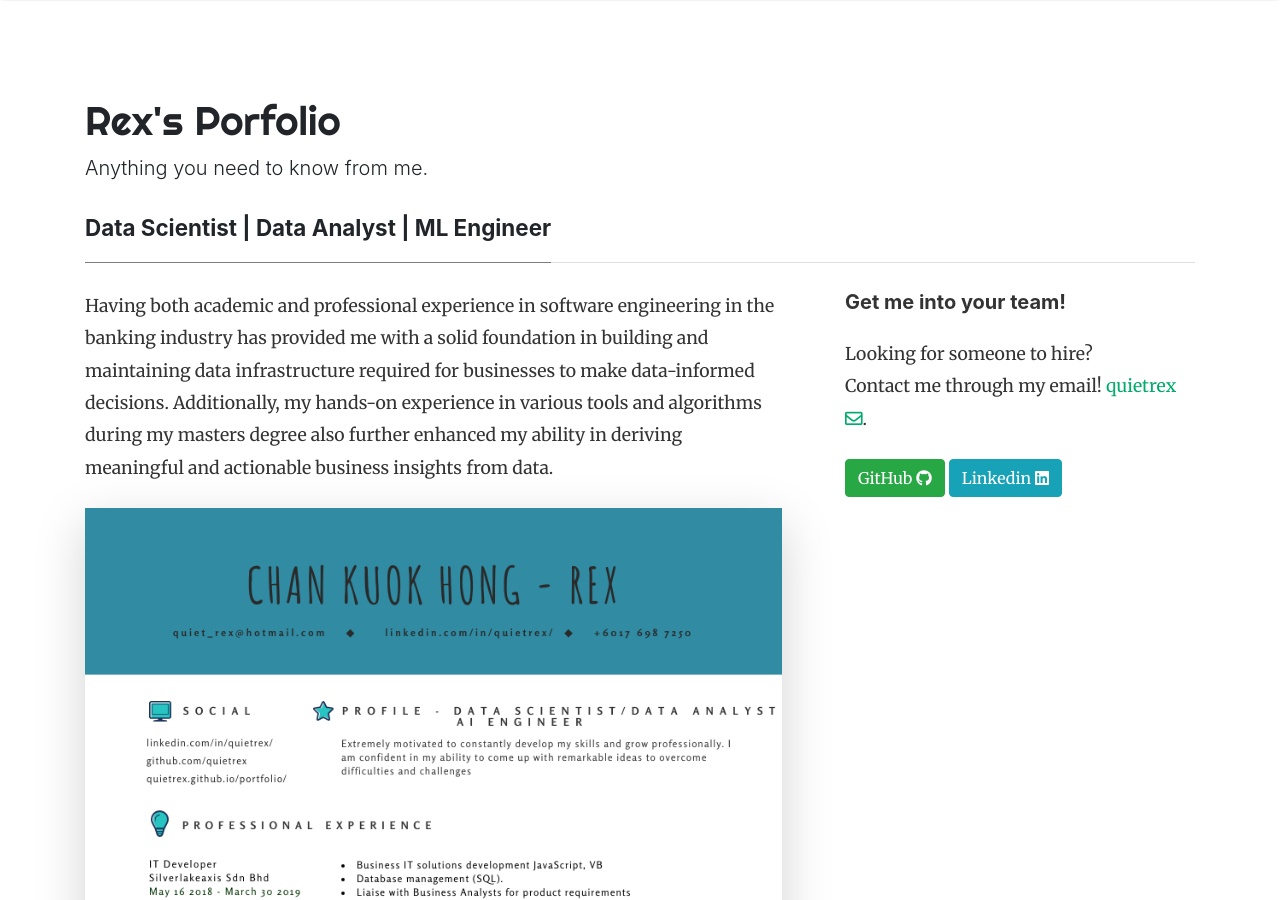
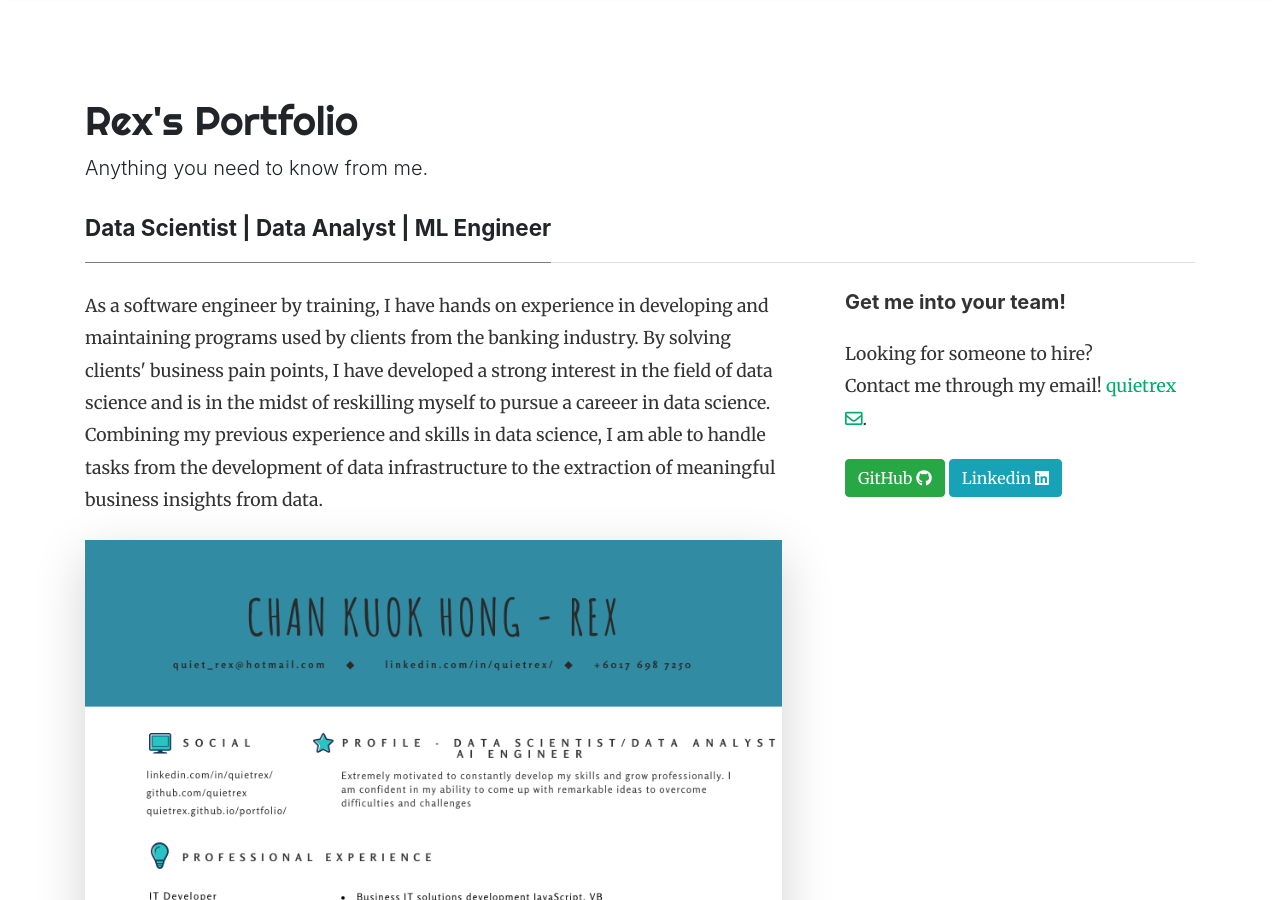
Before and after one commit to quietrex/quietrex.github.io, a Jekyll site: the page index.html, which Jekyll copies as it is, in a window 1280 px wide and 900 px high. Built offline with Jekyll 4.4.1, drawn with Linux system fonts in a browser that asks for light colours; nearby versions of some CDN libraries.

Commit message:
Update index.html

```diff
--- a/index.html
+++ b/index.html
@@ -108,7 +108,7 @@
 <!-- Site Title
 ================================================== -->
 <div class="mainheading">
-    <h1 class="sitetitle">Rex's Porfolio</h1>
+    <h1 class="sitetitle">Rex's Portfolio</h1>
     <p class="lead">
         Anything you need to know from me.
     </p>
@@ -127,7 +127,7 @@
     <div class="row justify-content-between">
 <div class="col-md-8 pr-5">
 
-<p>Having both academic and professional experience in software engineering in the banking industry has provided me with a solid foundation in building and maintaining data infrastructure required for businesses to make data-informed decisions. Additionally, my hands-on experience in various tools and algorithms during my masters degree also further enhanced my ability in deriving meaningful and actionable business insights from data.
+<p>As a software engineer by training, I have hands on experience in developing and maintaining programs used by clients from the banking industry. By solving clients' business pain points, I have developed a strong interest in the field of data science and is in the midst of reskilling myself to pursue a careeer in data science. Combining my previous experience and skills in data science, I am able to handle tasks from the development of data infrastructure to the extraction of meaningful business insights from data.
 </p>
 
 <p class="mb-5"><a href="/portfolio-rex/assets/images/RexResume.pdf" download><img class="shadow-lg" src="/portfolio-rex/assets/images/RexResume.png" alt="jekyll template mediumish" /></a></p>
```
